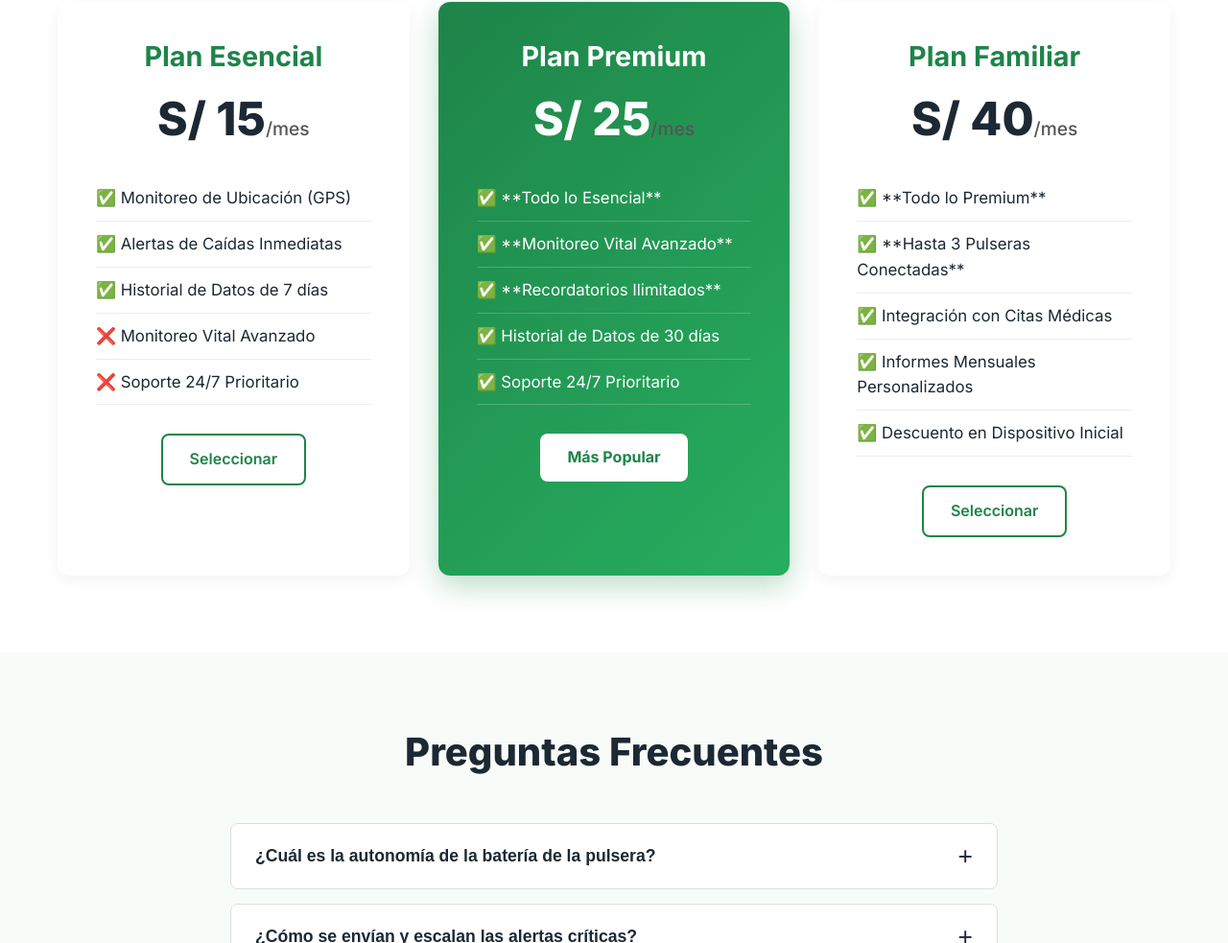
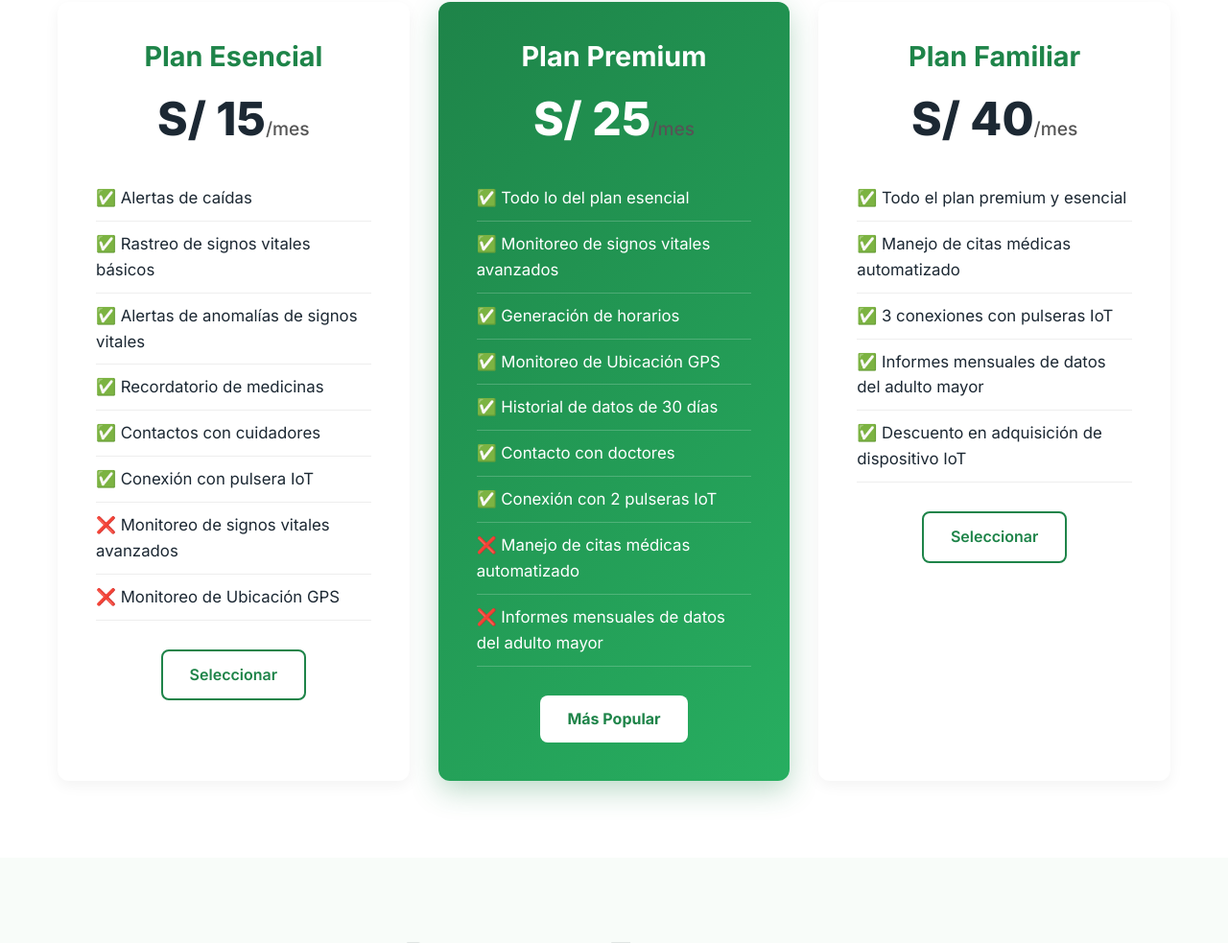
Before and after one commit to GuardianPlus/guardian-landing, a plain HTML site: page index.html in a window 1280 px wide. Shown: the part 2323-3306 px from the top of the page at 96% size. Drawn offline with Linux system fonts and the light colour scheme.

```diff
--- a/index.html
+++ b/index.html
@@ -107,11 +107,14 @@
                         <h3>Plan Esencial</h3>
                         <p class="price">S/ 15<span>/mes</span></p>
                         <ul>
-                            <li>✅ Monitoreo de Ubicación (GPS)</li>
-                            <li>✅ Alertas de Caídas Inmediatas</li>
-                            <li>✅ Historial de Datos de 7 días</li>
-                            <li>❌ Monitoreo Vital Avanzado</li>
-                            <li>❌ Soporte 24/7 Prioritario</li>
+                            <li>✅ Alertas de caídas</li>
+                            <li>✅ Rastreo de signos vitales básicos</li>
+                            <li>✅ Alertas de anomalías de signos vitales</li>
+                            <li>✅ Recordatorio de medicinas</li>
+                            <li>✅ Contactos con cuidadores</li>
+                            <li>✅ Conexión con pulsera IoT</li>
+                            <li>❌ Monitoreo de signos vitales avanzados</li>
+                            <li>❌ Monitoreo de Ubicación GPS</li>
                         </ul>
                         <a href="#" class="btn btn-secondary">Seleccionar</a>
                     </div>
@@ -119,11 +122,15 @@
                         <h3>Plan Premium</h3>
                         <p class="price">S/ 25<span>/mes</span></p>
                         <ul>
-                            <li>✅ **Todo lo Esencial**</li>
-                            <li>✅ **Monitoreo Vital Avanzado**</li>
-                            <li>✅ **Recordatorios Ilimitados**</li>
-                            <li>✅ Historial de Datos de 30 días</li>
-                            <li>✅ Soporte 24/7 Prioritario</li>
+                            <li>✅ Todo lo del plan esencial</li>
+                            <li>✅ Monitoreo de signos vitales avanzados</li>
+                            <li>✅ Generación de horarios</li>
+                            <li>✅ Monitoreo de Ubicación GPS</li>
+                            <li>✅ Historial de datos de 30 días</li>
+                            <li>✅ Contacto con doctores</li>
+                            <li>✅ Conexión con 2 pulseras IoT</li>
+                            <li>❌ Manejo de citas médicas automatizado</li>
+                            <li>❌ Informes mensuales de datos del adulto mayor</li>
                         </ul>
                         <a href="#" class="btn btn-primary">Más Popular</a>
                     </div>
@@ -131,11 +138,11 @@
                         <h3>Plan Familiar</h3>
                         <p class="price">S/ 40<span>/mes</span></p>
                         <ul>
-                            <li>✅ **Todo lo Premium**</li>
-                            <li>✅ **Hasta 3 Pulseras Conectadas**</li>
-                            <li>✅ Integración con Citas Médicas</li>
-                            <li>✅ Informes Mensuales Personalizados</li>
-                            <li>✅ Descuento en Dispositivo Inicial</li>
+                            <li>✅ Todo el plan premium y esencial</li>
+                            <li>✅ Manejo de citas médicas automatizado</li>
+                            <li>✅ 3 conexiones con pulseras IoT</li>
+                            <li>✅ Informes mensuales de datos del adulto mayor</li>
+                            <li>✅ Descuento en adquisición de dispositivo IoT</li>
                         </ul>
                         <a href="#" class="btn btn-secondary">Seleccionar</a>
                     </div>
```
